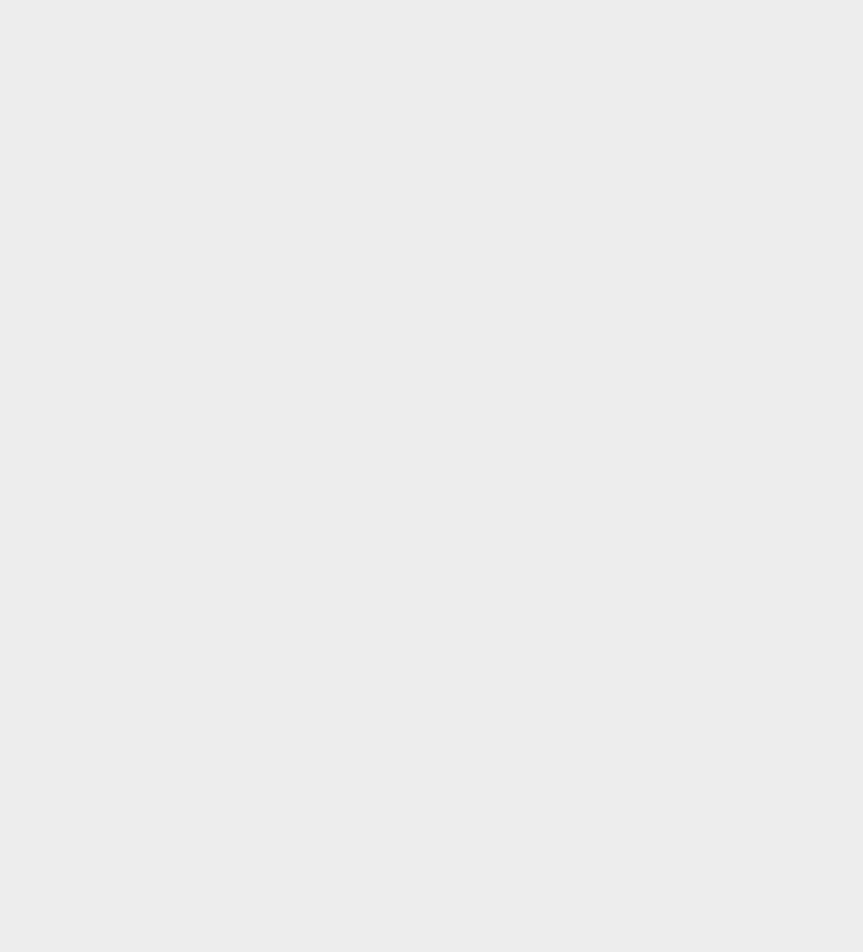
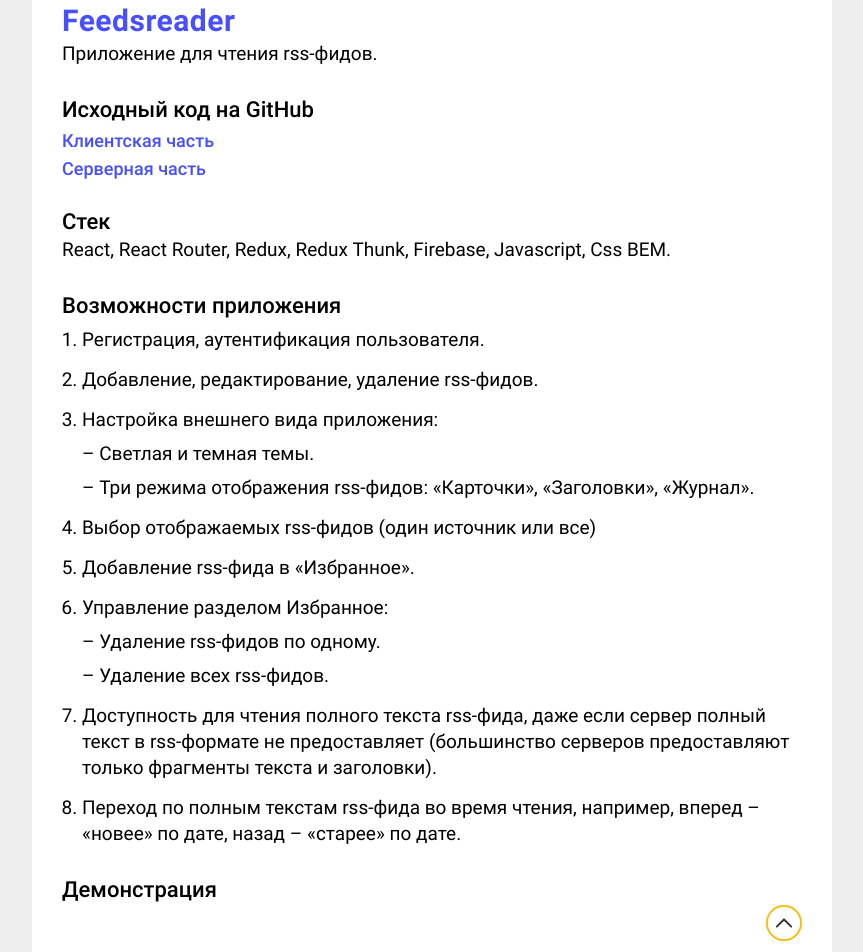
Before and after one commit to odivus/odivus.github.io, a React (Create React App) app: page /portfolio in a window 1280 px wide. Shown: the part 200-1152 px from the top of the page, without its empty margins (208-1071 px from the left). Before the commit the page ends 800 px from the top, so only its background shows below. Built offline with nearby package versions, Linux system fonts and the light colour scheme.

Commit message:
layout corrections

```diff
--- a/public/css-reset.css
+++ b/public/css-reset.css
@@ -17,7 +17,7 @@
 	line-height: 1.2;
 }
 ol {
-	padding-left: 1.4em;
+	padding-left: 0;
 	list-style: decimal;
 }
 ul {
--- a/src/components/Card/Card.css
+++ b/src/components/Card/Card.css
@@ -3,24 +3,43 @@
   border-radius: 6px;
   width: 100%;
   margin: 20px 0;
-  padding: 20px 14px;
+  padding: 30px 14px;
 }
 
 .card__h6 {
   font-size: 22px;
   line-height: 26px;
-  margin: 30px 0 5px;
+  margin: 30px 0 2px;
 }
 
-.card__p {
+.card__p,
+.card__ul,
+.card__ol {
   font-size: 19px;
   margin-top: 0;
+}
+
+.card__p,
+.card__ul,
+.card__ol {
+  line-height: 26px;
+}
+
+.card__ol li {
+  margin: 8px 0 14px;
+}
+
+.card__ul li {
+  margin: 8px 0 8px;
+}
+
+.card__ol {
+  padding-left: 20px;
 }
 
 .card__a,
 .card__a_size_medium,
 .card__a_size_big {
-  display: block;
   width: fit-content;
 }
 
@@ -28,6 +47,10 @@
   font-size: 18px;
   line-height: 20px;
   margin: 8px 0;
+}
+
+.card__a_block {
+  display: block;
 }
 
 .card__a_size_medium {
@@ -38,15 +61,20 @@
 }
 
 .card__a_size_big {
+  display: inline-block;
   font-family: 'Roboto-bold', Arial, Helvetica, sans-serif;
-  font-size: 27px;
-  line-height: 32px;
+  font-size: 30px;
+  line-height: 33px;
   letter-spacing: .5px;
-  margin: 4px 0 5px;
+  margin: 0 0 4px;
+}
+
+.card__anchor {
+  visibility: hidden;
 }
 
 @media (min-width: 500px) {
   .card {
-    padding: 20px 30px;
+    padding: 30px;
   }
 }
--- a/src/components/Main/Main.js
+++ b/src/components/Main/Main.js
@@ -14,6 +14,7 @@
         <div className='odivus-photo'>
           <img src={alek} alt='odivus' className='odivus-photo__img' />
         </div>
+        <div className='content-wrap'>
           <h1>Олег Петько</h1>
           <h6 className='text-center'>Middle React frontend-разработчик</h6>
           <div className='github-logo-link'>
@@ -74,6 +75,7 @@
               <li>Любая графика (векторная, растровая), рекламные баннеры, иллюстрации, иконки.</li>
             </ul>
           </div>
+        </div>
         <Copyright />
       </div>
     </>
--- a/src/components/Menu/Menu.css
+++ b/src/components/Menu/Menu.css
@@ -40,7 +40,6 @@
 
 .nav_mobile li {
   align-self: center;
-  padding: 10px 0;
   font-size: 40px;
   line-height: 42px;
 }
--- a/src/components/Portfolio/Portfolio.js
+++ b/src/components/Portfolio/Portfolio.js
@@ -1,10 +1,101 @@
 import React from 'react';
+import { Link } from 'react-router-dom';
+
+import Header from '../Header/Header';
+import Copyright from '../Copyright/Copyright';
+import Card from '../Card/Card';
+import Up from '../Up/Up';
+
+import '../Card/Card.css';
 
 function Portfolio() {
   return (
-    <div>
-
-    </div>
+    <>
+      <Header />
+      <div className='page-wrap'>
+        <h1>Портфолио</h1>
+        <Card>
+          <a
+            href='https://feedsreader-client.herokuapp.com'
+            target='_blank'
+            rel='noopener noreferrer'
+            className='card__a card__a_size_big'
+          >
+            Feedsreader
+          </a>
+          <a
+            href='#feedsreader'
+            className='card__anchor'
+          >
+            &nbsp;
+          </a>
+          <p className='card__p'>
+            Приложение для чтения rss-фидов.
+          </p>
+          <h6 className='card__h6'>Исходный код на&nbsp;GitHub</h6>
+          <a
+            href='https://github.com/odivus/feedsreader-client'
+            target='_blank'
+            rel='noopener noreferrer'
+            className='card__a card__a_block'
+          >
+            Клиентская часть
+          </a>
+          <a
+            href='https://github.com/odivus/feedsreader-server'
+            target='_blank'
+            rel='noopener noreferrer'
+            className='card__a card__a_block'
+          >
+            Серверная часть
+          </a>
+          <h6 className='card__h6'>Стек</h6>
+          <p className='card__p'>
+            React, React&nbsp;Router, Redux, Redux&nbsp;Thunk, Firebase, Javascript, Css&nbsp;BEM.
+          </p>
+          <h6 className='card__h6'>Возможности приложения</h6>
+          <ol className='card__ol'>
+            <li>
+              Регистрация, аутентификация пользователя.
+            </li>
+            <li>
+              Добавление, редактирование, удаление rss-фидов.
+            </li>
+            <li>
+              Настройка внешнего вида приложения:
+              <ul className='card__ul'>
+                <li>Светлая и темная темы.</li>
+                <li>
+                  Три режима отображения rss-фидов: &laquo;Карточки&raquo;, &laquo;Заголовки&raquo;, &laquo;Журнал&raquo;.
+                </li>
+              </ul>
+            </li>
+            <li>
+              Выбор отображаемых rss-фидов (один источник или все)
+            </li>
+            <li>
+              Добавление rss-фида в&nbsp;&laquo;Избранное&raquo;.
+            </li>
+            <li>
+              Управление разделом Избранное:
+              <ul className='card__ul'>
+                <li>Удаление rss-фидов по&nbsp;одному.</li>
+                <li>Удаление всех rss-фидов.</li>
+              </ul>
+            </li>
+            <li>
+              Доступность для чтения полного текста rss-фида, даже если сервер полный текст в&nbsp;rss-формате не&nbsp;предоставляет (большинство серверов предоставляют только фрагменты текста и&nbsp;заголовки).
+            </li>
+            <li>
+              Переход по&nbsp;полным текстам rss-фида во&nbsp;время чтения, например, вперед&nbsp;&ndash; &laquo;новее&raquo; по&nbsp;дате, назад&nbsp;&ndash; &laquo;старее&raquo; по&nbsp;дате.
+            </li>
+          </ol>
+          <h6 className='card__h6'>Демонстрация</h6>
+          <Up />
+        </Card>
+        <Copyright />
+      </div>
+    </>
   );
 }
 
--- /dev/null
+++ b/src/components/Up/Up.css
@@ -0,0 +1,11 @@
+.up {
+  width: 100%;
+  text-align: end;
+  cursor: pointer;
+}
+
+.up__item {
+  display: inline-block;
+  width: 36px;
+  height: 36px;
+}
--- /dev/null
+++ b/src/components/Up/Up.js
@@ -0,0 +1,13 @@
+import React from 'react';
+import up from '../../assets/icons/up.svg';
+import './Up.css';
+
+function Up({ anchor }) {
+  return (
+    <div className='up'>
+      <img src={up} alt='Up' className='up__item' />
+    </div>
+  );
+}
+
+export default Up;
--- a/src/index.css
+++ b/src/index.css
@@ -47,15 +47,15 @@
 h3 {
   font-family: 'Roboto-medium', Arial, Helvetica, sans-serif;
   font-size: 32px;
-  line-height: 35px;
-  margin: 40px 0 12px;
+  line-height: 36px;
+  margin: 40px 0 6px;
 }
 
 h4 {
   font-family: 'Roboto-medium', Arial, Helvetica, sans-serif;
   font-size: 27px;
   line-height: 30px;
-  margin: 30px 0 12px;
+  margin: 30px 0 2px;
 }
 
 h5 {
@@ -69,7 +69,7 @@
   font-family: 'Roboto-medium', Arial, Helvetica, sans-serif;
   font-size: 23px;
   line-height: 25px;
-  margin: 20px 0 0;
+  margin: 20px 0 6px;
 }
 
 h1, h2, h4, h5 {
@@ -100,13 +100,25 @@
   line-height: 28px;
 }
 
+.a-content-links {
+  display: inline-block;
+  margin-bottom: 5px;
+}
+
 p {
-  margin: 12px 0;
+  margin: 4px 0 16px;
+}
+
+.p-first {
+  margin-top: 16px;
+}
+
+li {
+  margin: 16px 0;
 }
 
 ul {
   list-style-type: none;
-  line-height: 36px;
 }
 
 ul > li::before {
@@ -143,7 +155,11 @@
   align-items: center;
   max-width: 800px;
   margin: 0 auto;
-  padding: 104px 20px 60px;
+  padding: 104px 0 60px;
+}
+
+.content-wrap {
+  padding: 0 14px;
 }
 
 .github-logo {
@@ -164,11 +180,12 @@
 }
 
 .p-marker {
-  margin-bottom: 0;
+  margin: 10px 0 12px;
 }
 
 .p-download {
-  line-height: 32px;
+  line-height: 36px;
+  margin-bottom: 10px;
 }
 
 .text-center {
@@ -178,3 +195,9 @@
 .text-marker {
   background-color: #fffb0070;
 }
+
+@media (min-width: 500px) {
+  .content-wrap {
+    padding: 0 30px;
+  }
+}
```
Also changed, not shown: src/components/Resume/Resume.js (+27 -27 lines). Lines whose indentation alone changed are shown as unchanged.
